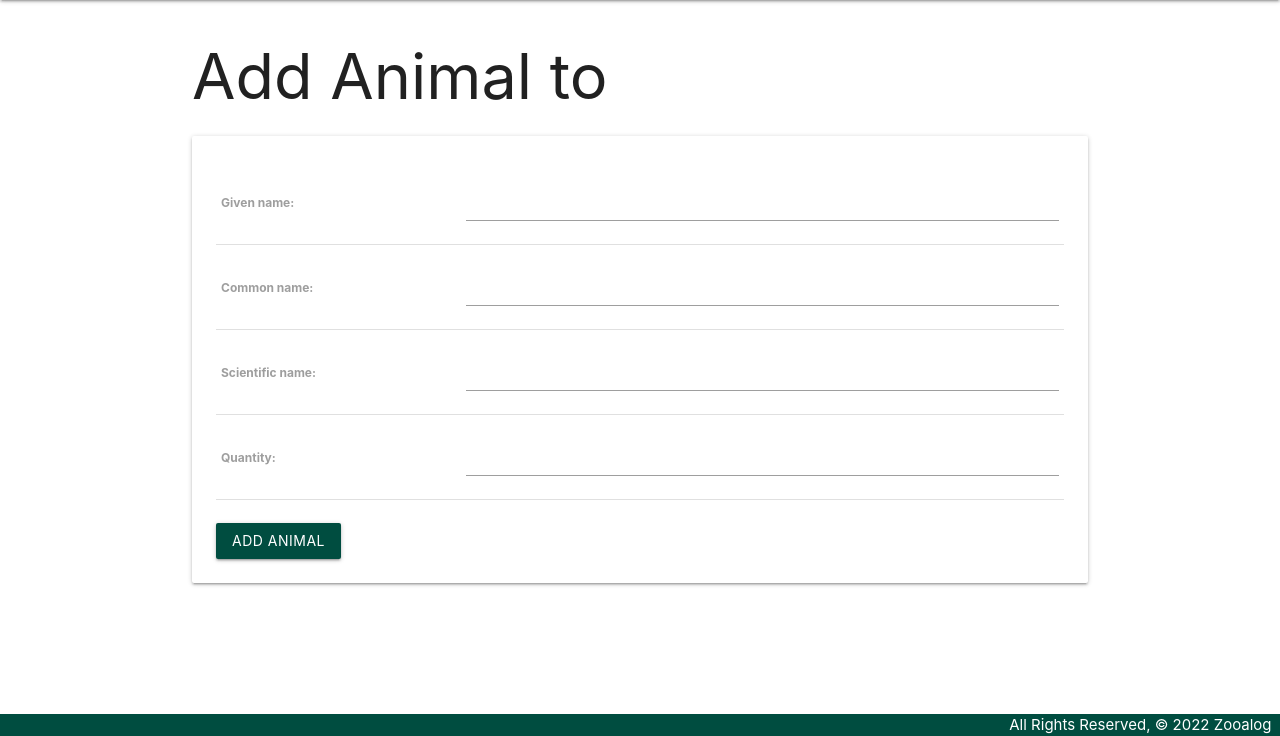
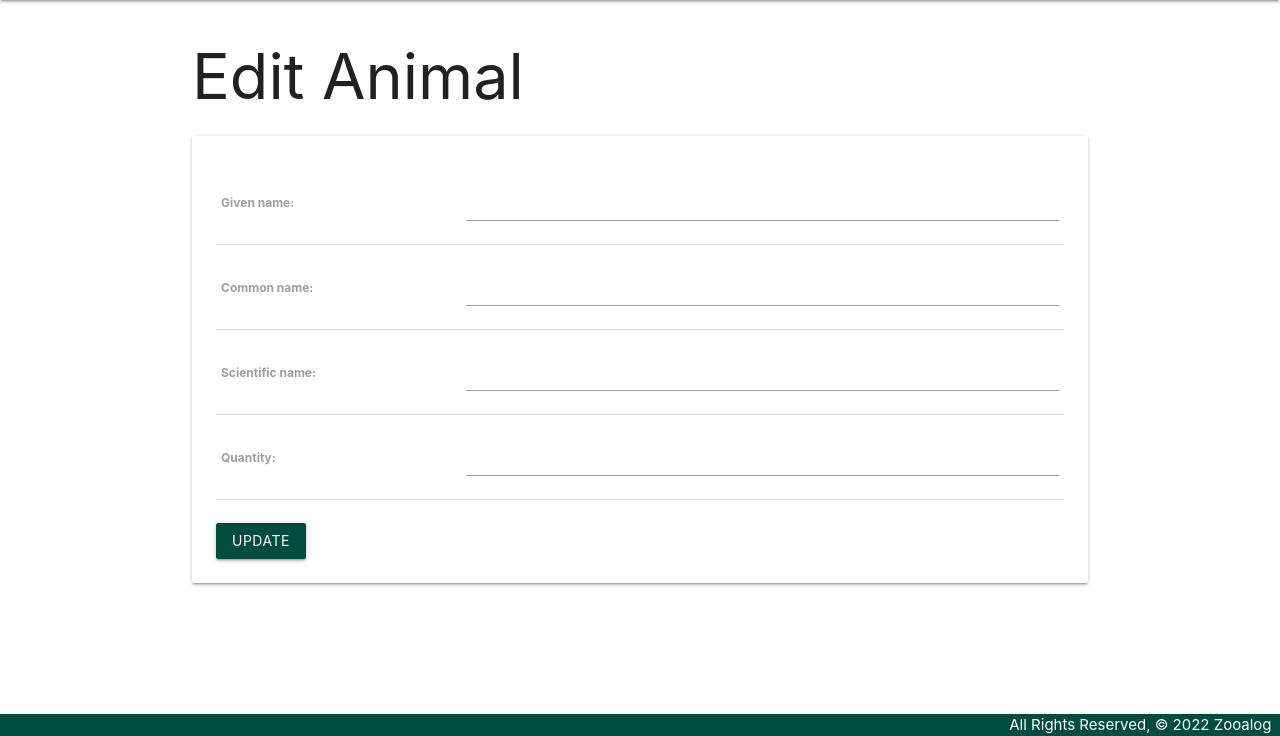
Before and after one commit to emilyaikens/Zooalog, a Django app: template main_app/templates/animals/update_animal.html in a window 1280 px wide. Shown: the part 64-800 px from the top of the page. Run offline with Django 3.2, Linux system fonts and the light colour scheme; the template is opened without the code that fills it: values that come from a table or form of the project are taken from there, others are empty.

Commit message:
edit link next to every animal in enclosure details. routes to update_animal.html

```diff
--- a/main_app/templates/animals/update_animal.html
+++ b/main_app/templates/animals/update_animal.html
@@ -3,7 +3,7 @@
 {% extends 'base.html' %}
 {% block content %}
 
-<h1>Add Animal to {{ enclosure.name }}</h1>
+<h1>Edit Animal</h1>
 
 <!-- Form for new animal -->
 <div class="card">
@@ -15,7 +15,7 @@
                 {{ animal_form.as_table }}
             </table>
             <br>
-            <input type="submit" class="btn teal darken-4" value="Add Animal">
+            <input type="submit" class="btn teal darken-4" value="Update">
         </form>
     </div>
 </div>
--- a/main_app/templates/enclosures/detail.html
+++ b/main_app/templates/enclosures/detail.html
@@ -32,6 +32,7 @@
                         <th>Common Name</th>
                         <th>Scientific Name</th>
                         <th>Quantity</th>
+                        <th>&nbsp</th>
                     </tr>
                 </thead>
                 <tbody>
@@ -41,6 +42,7 @@
                         <td>{{animal.common_name}}</td>
                         <td>{{animal.scientific_name}}</td>
                         <td>{{animal.quantity}}</td>
+                        <td><a href="{% url 'update_animal' animal.id %}">Edit</a></td>
                     </tr>
                     {% endfor %}
                 </tbody>
```
